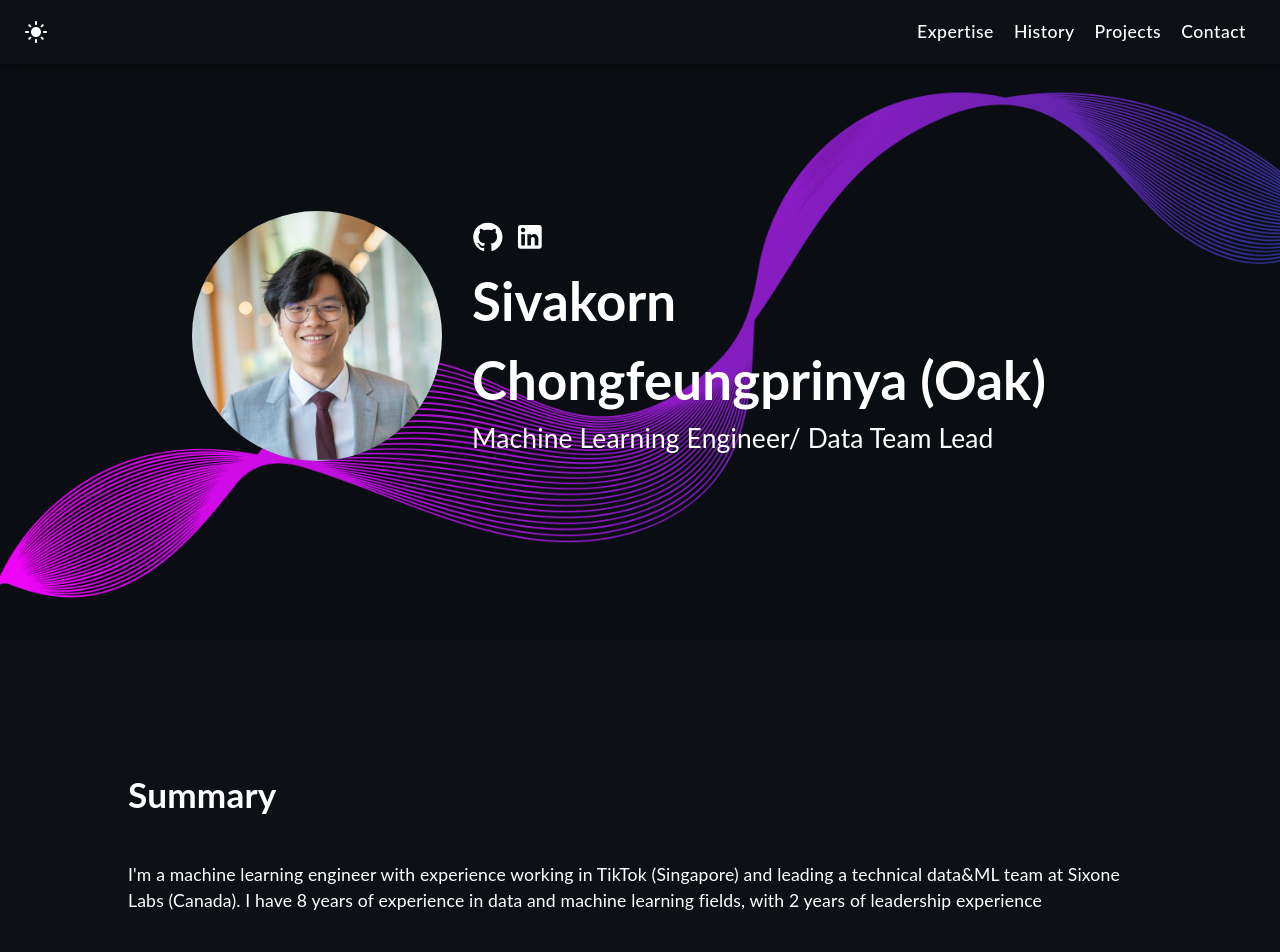
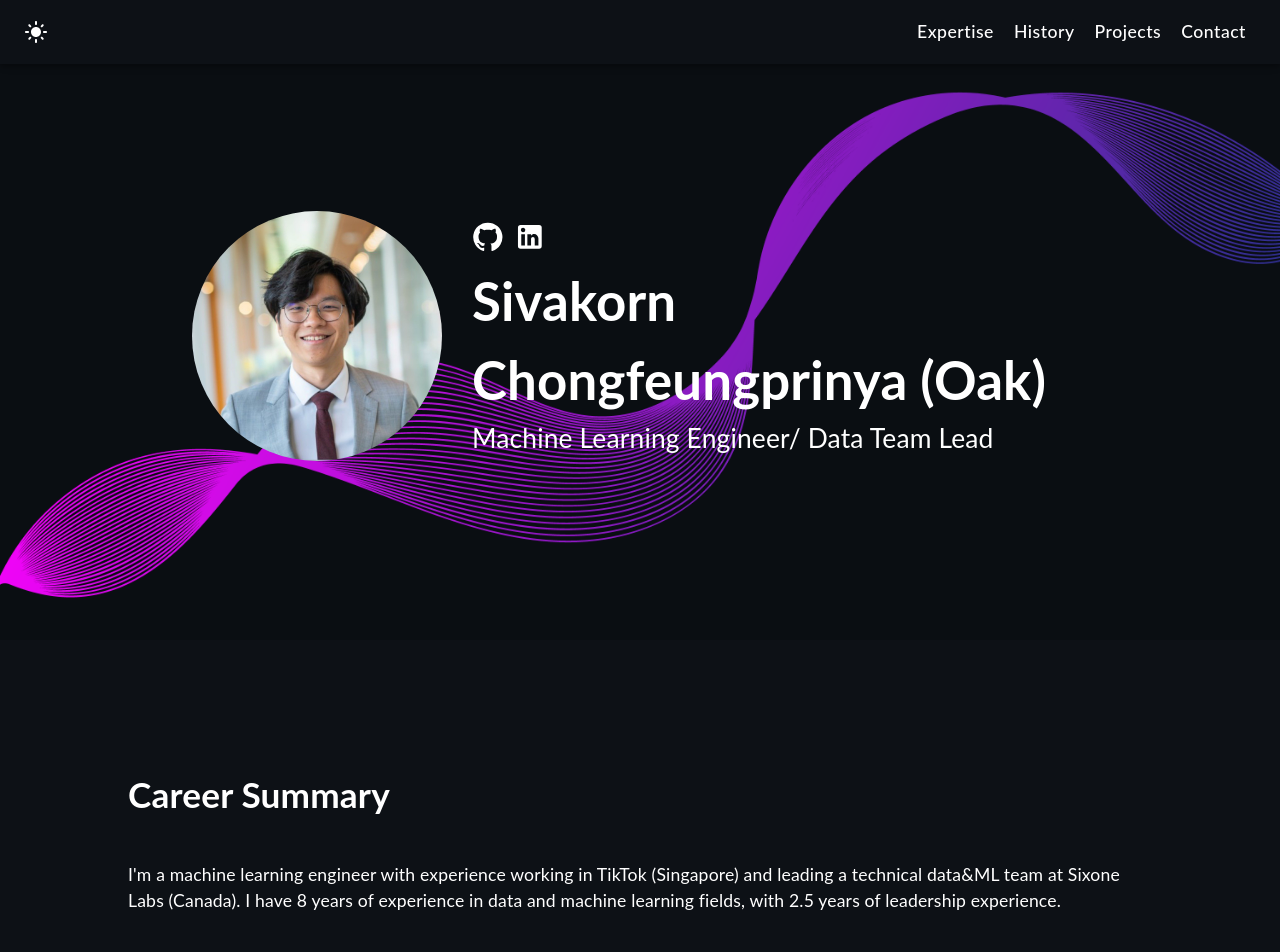
Before and after one commit to sivakornchong/sivakornchong.github.io, a React (Create React App) app: page / in a window 1280 px wide. Shown: the top 952 px of the page. Built offline with nearby package versions, Linux system fonts and the light colour scheme.

Commit message:
fix exp[ertise

```diff
--- a/src/components/Expertise.tsx
+++ b/src/components/Expertise.tsx
@@ -55,8 +55,8 @@ function Expertise() {
     return (
     <div className="container" id="expertise">
         <div className="skills-container">
-            <h1>Summary</h1>
-                <p>I'm a machine learning engineer with experience working in TikTok (Singapore) and leading a technical data&ML team at Sixone Labs (Canada). I have 8 years of experience in data and machine learning fields, with 2 years of leadership experience</p>
+            <h1>Career Summary</h1>
+                <p>I'm a machine learning engineer with experience working in TikTok (Singapore) and leading a technical data&ML team at Sixone Labs (Canada). I have 8 years of experience in data and machine learning fields, with 2.5 years of leadership experience.</p>
                 <p>Previously, I was a chemical engineer in oil and gas industry. With domain knowledge from non-tech sector, I am passionate about finding ways to extract more values from data with more reliable data engineering and suitable application of AI and machine learning.</p>
 
             <h1>Expertise</h1>
```
